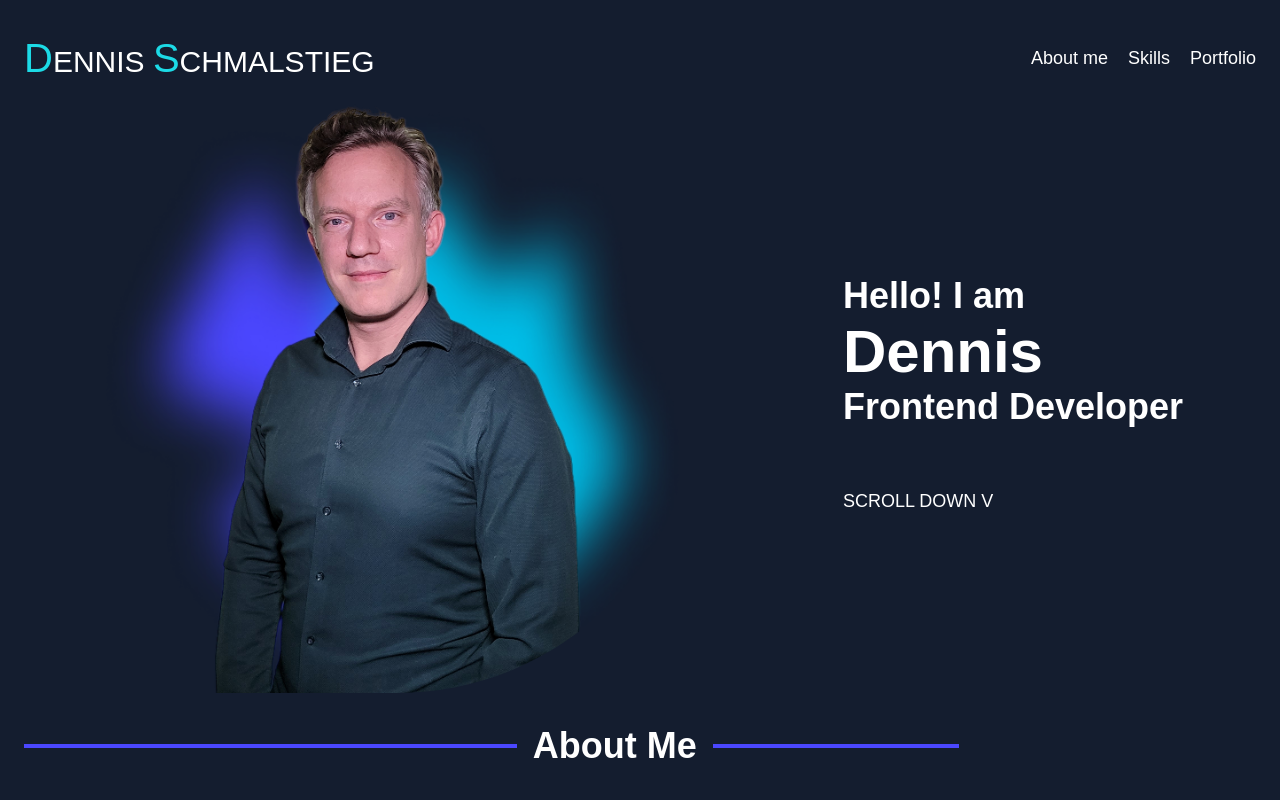
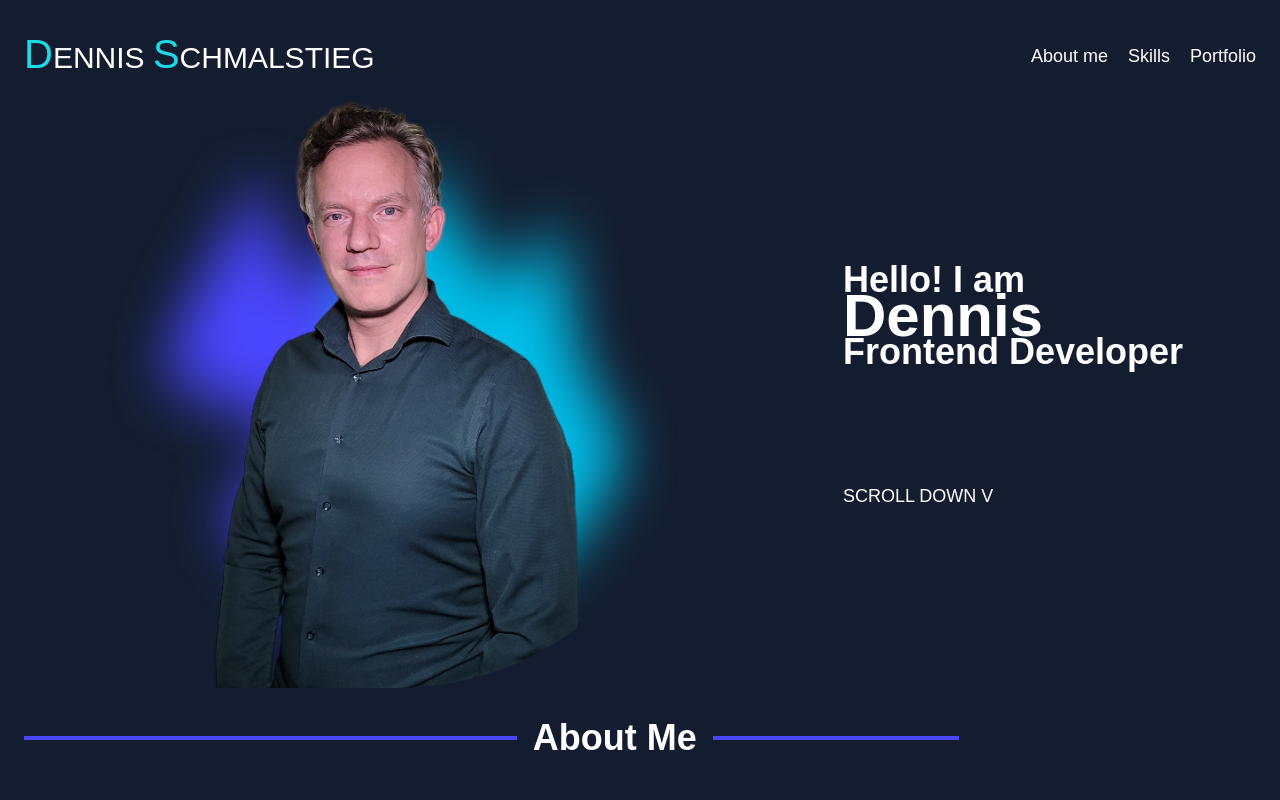
Before and after one commit to felianfilian/portfolio, an Angular app: page /#/ in a window 1280 px wide. Shown: the top 800 px of the page. Built offline with nearby package versions, Linux system fonts and the light colour scheme.

Commit message:
update fonts

```diff
--- a/src/styles.scss
+++ b/src/styles.scss
@@ -11,6 +11,7 @@ body {
   color: white;
   font-family: Arial, Helvetica, sans-serif;
   font-size: 18px;
+  line-height: 2em;
 }
 
 h1 {
```
